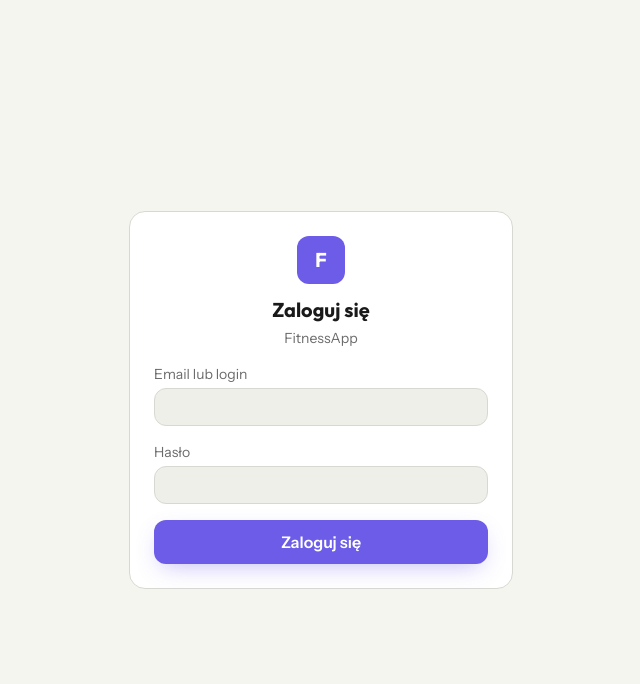
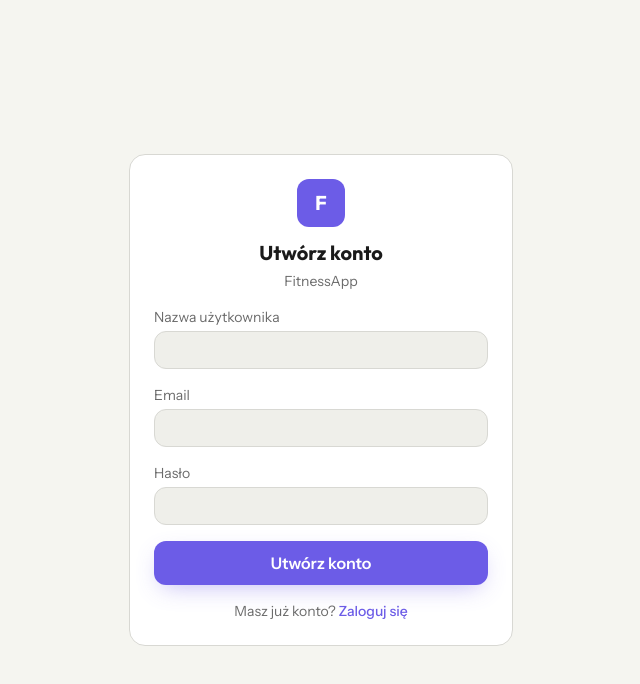
Before and after one commit to Pakanor/Fitness, a React (Vite) app in the folder frontend/: page /register in a window 1280 px wide. Before the commit this address led to /login. Shown: the top 684 px of the page, without its empty margins (319-959 px from the left). Built offline with nearby package versions, Linux system fonts and the light colour scheme; no server answers.

Commit message:
feat(frontend): add public /register route (ticket 02 auth)
- RegisterPage (username/email/password) -> POST /api/auth/register
- public route outside ProtectedLayout so unauthenticated users can sign up
- cross-links between /login and /register

```diff
--- a/frontend/src/App.tsx
+++ b/frontend/src/App.tsx
@@ -3,6 +3,7 @@ import { AppLayout } from './components/AppLayout'
 import { ProtectedLayout } from './components/ProtectedLayout'
 import { AuthProvider } from './features/auth/AuthContext'
 import LoginPage from './features/auth/LoginPage'
+import RegisterPage from './features/auth/RegisterPage'
 import HomePage from './features/home/HomePage'
 import PlansPage from './features/plans/PlansPage'
 import AnalysisPage from './features/analysis/AnalysisPage'
@@ -13,6 +14,7 @@ export default function App() {
     <AuthProvider>
       <Routes>
         <Route path="/login" element={<LoginPage />} />
+        <Route path="/register" element={<RegisterPage />} />
 
         {/* Protected app shell (UI-SPEC 2.1: 4 routes) */}
         <Route element={<ProtectedLayout />}>
--- a/frontend/src/features/auth/LoginPage.tsx
+++ b/frontend/src/features/auth/LoginPage.tsx
@@ -1,5 +1,5 @@
 import { useState, type FormEvent } from 'react'
-import { useLocation, useNavigate } from 'react-router-dom'
+import { Link, useLocation, useNavigate } from 'react-router-dom'
 import { useAuth } from './AuthContext'
 import { ApiError } from '@/lib/api/client'
 
@@ -80,6 +80,13 @@ export default function LoginPage() {
         >
           {submitting ? 'Logowanie…' : 'Zaloguj się'}
         </button>
+
+        <p className="text-center text-sm text-ink-dim">
+          Nie masz konta?{' '}
+          <Link to="/register" className="font-medium text-primary hover:underline">
+            Utwórz konto
+          </Link>
+        </p>
       </form>
     </div>
   )
--- /dev/null
+++ b/frontend/src/features/auth/RegisterPage.tsx
@@ -0,0 +1,103 @@
+import { useState, type FormEvent } from 'react'
+import { Link, useNavigate } from 'react-router-dom'
+import { register } from '@/lib/api/auth'
+import { ApiError } from '@/lib/api/client'
+
+/**
+ * Public registration screen (ticket 02). POST /api/auth/register does NOT set
+ * the auth cookie, so on success we send the user to /login to sign in.
+ */
+export default function RegisterPage() {
+  const navigate = useNavigate()
+
+  const [username, setUsername] = useState('')
+  const [email, setEmail] = useState('')
+  const [password, setPassword] = useState('')
+  const [error, setError] = useState<string | null>(null)
+  const [submitting, setSubmitting] = useState(false)
+
+  async function onSubmit(e: FormEvent) {
+    e.preventDefault()
+    setError(null)
+    setSubmitting(true)
+    try {
+      await register({ username, email, password })
+      navigate('/login', { replace: true, state: { registered: true } })
+    } catch (err) {
+      setError(err instanceof ApiError ? err.message : 'Nie udało się utworzyć konta.')
+    } finally {
+      setSubmitting(false)
+    }
+  }
+
+  return (
+    <div className="grid min-h-screen place-items-center px-4">
+      <form onSubmit={onSubmit} className="card w-full max-w-sm space-y-4 p-6">
+        <div className="space-y-1 text-center">
+          <span className="mx-auto grid h-12 w-12 place-items-center rounded-inner bg-primary font-display text-xl font-bold text-primary-ink">
+            F
+          </span>
+          <h1 className="pt-2 font-display text-xl font-bold">Utwórz konto</h1>
+          <p className="text-sm text-ink-dim">FitnessApp</p>
+        </div>
+
+        <label className="block space-y-1 text-sm">
+          <span className="text-ink-dim">Nazwa użytkownika</span>
+          <input
+            type="text"
+            autoComplete="username"
+            value={username}
+            onChange={(e) => setUsername(e.target.value)}
+            required
+            className="w-full rounded-inner border border-rule bg-surface-2 px-3 py-2 outline-none focus:border-primary"
+          />
+        </label>
+
+        <label className="block space-y-1 text-sm">
+          <span className="text-ink-dim">Email</span>
+          <input
+            type="email"
+            autoComplete="email"
+            value={email}
+            onChange={(e) => setEmail(e.target.value)}
+            required
+            className="w-full rounded-inner border border-rule bg-surface-2 px-3 py-2 outline-none focus:border-primary"
+          />
+        </label>
+
+        <label className="block space-y-1 text-sm">
+          <span className="text-ink-dim">Hasło</span>
+          <input
+            type="password"
+            autoComplete="new-password"
+            value={password}
+            onChange={(e) => setPassword(e.target.value)}
+            required
+            className="w-full rounded-inner border border-rule bg-surface-2 px-3 py-2 outline-none focus:border-primary"
+          />
+        </label>
+
+        {error && (
+          <p role="alert" className="text-sm text-muscle-primary">
+            {error}
+          </p>
+        )}
+
+        <button
+          type="submit"
+          disabled={submitting}
+          className="w-full rounded-inner bg-primary px-4 py-2.5 font-semibold text-primary-ink shadow-active transition-opacity disabled:opacity-60"
+        >
+          {submitting ? 'Tworzenie konta…' : 'Utwórz konto'}
+        </button>
+
+        <p className="text-center text-sm text-ink-dim">
+          Masz już konto?{' '}
+          <Link to="/login" className="font-medium text-primary hover:underline">
+            Zaloguj się
+          </Link>
+        </p>
+      </form>
+    </div>
+  )
+}
```
